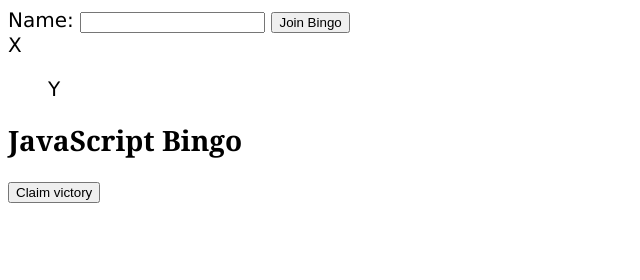
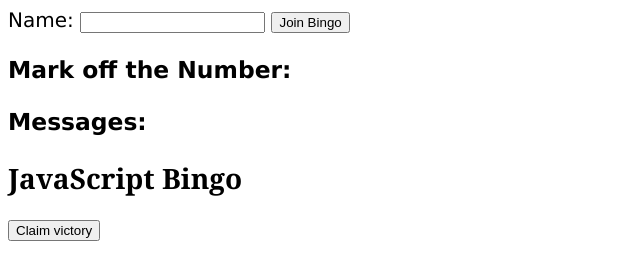
Before and after one commit to DeanGalvin/BingoJS, a plain HTML site: page WebContent/public/index.html in a window 1280 px wide. Shown: the whole page, without its empty margins (0-640 px from the left). Drawn offline with nearby package versions, Linux system fonts and the light colour scheme; no server answers.

Commit message:
Added user messages (joining, leaving)

```diff
--- a/WebContent/public/index.html
+++ b/WebContent/public/index.html
@@ -60,9 +60,9 @@ ISBN 978-0-321-99670-1
             $('#numbersContainer').text(msg);
         });
 
-        socket.on('user messages'), function(msg) {
+        socket.on('user messages', function(msg) {
             $('#userMessages').append($('<li>').text(msg));
-        }
+        });
 
         function claimVictory() {
             var selectedNumberList = [];
@@ -77,7 +77,6 @@ ISBN 978-0-321-99670-1
         }
 
         //
-        <!--
         function getBoard() {
             $.get( "ajax/test.html", function( data ) {
                 $( ".result" ).html( data );
@@ -86,7 +85,6 @@ ISBN 978-0-321-99670-1
 
             return xyz;
         }
-        -->
 
     });
 
@@ -101,8 +99,15 @@ ISBN 978-0-321-99670-1
     Name: <input type="text" name="player_name">
     <button id="btnJoin">Join Bingo</button>
 
-    <div id="numbersContainer">X</div>
-    <ul id="userMessages">Y</ul>
+    <div>
+        <h3>Mark off the Number: </h3>
+        <div id="numbersContainer"></div>
+    </div>
+
+    <div>
+        <h3>Messages: </h3>
+        <ul id="userMessages"></ul>
+    </div>
 
     <h1>JavaScript Bingo</h1>
     <div id="boardContainer"></div>
```
Also changed, not shown: WebContent/server.js (+5 -4 lines).
